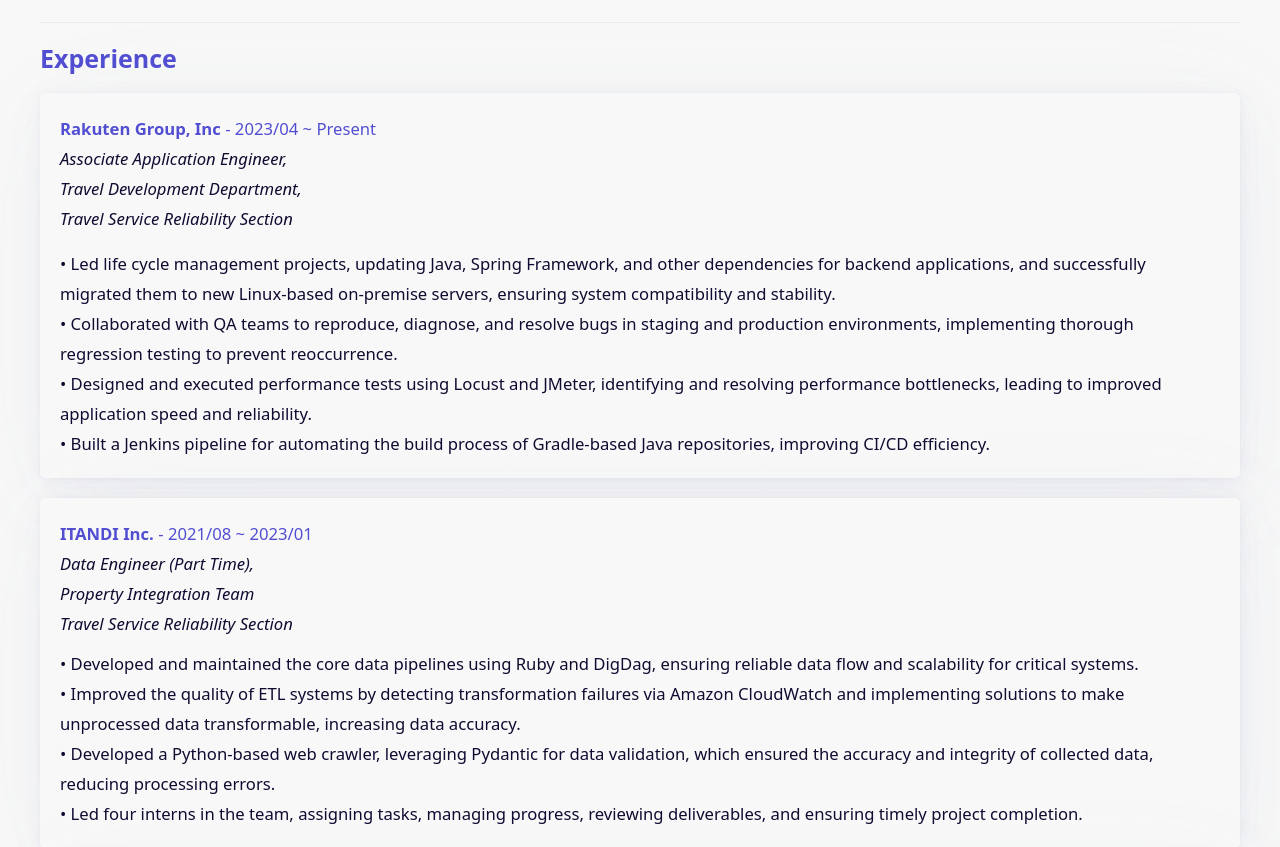
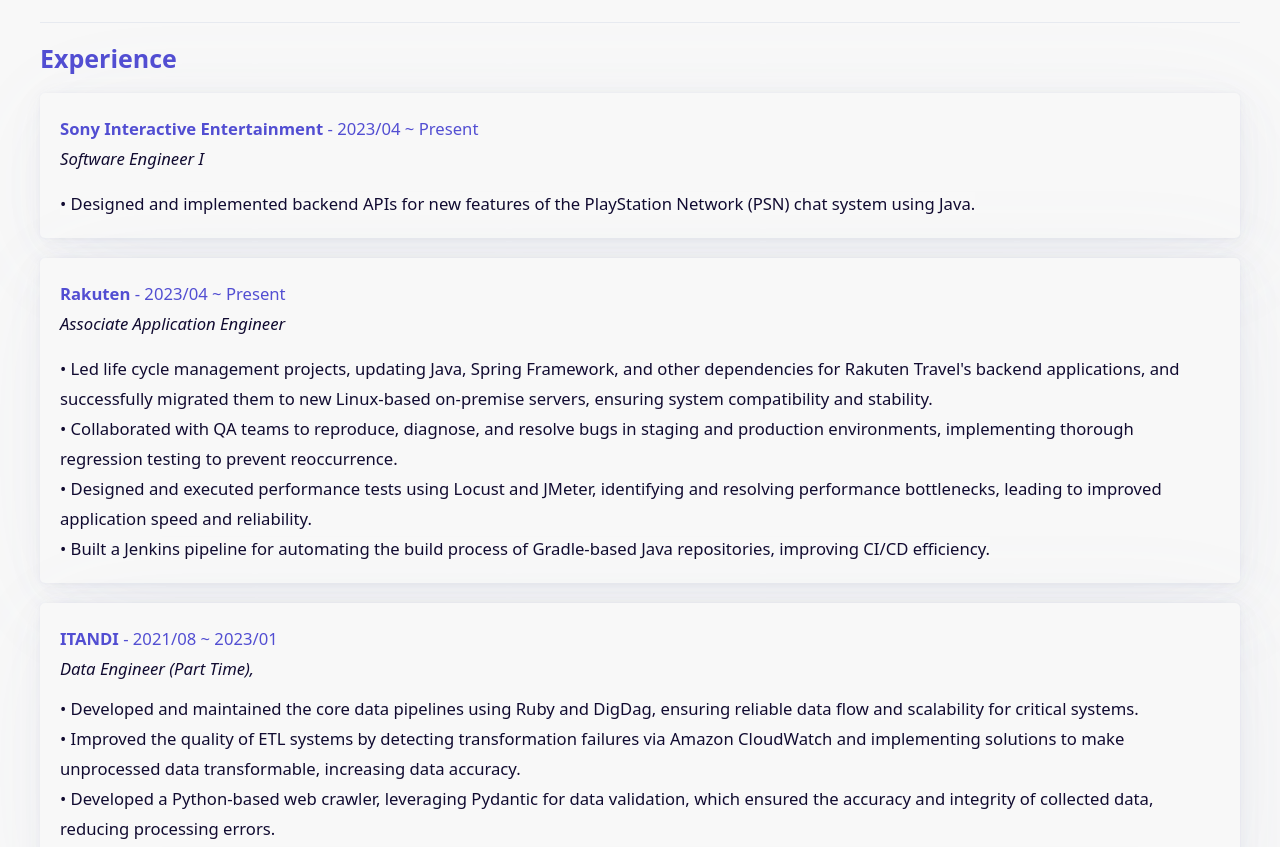
Before and after one commit to JulianTsugami/juliantsugami.github.io, a SvelteKit app: page / in a window 1280 px wide. Shown: the part 509-1356 px from the top of the page. Built offline with nearby package versions, Linux system fonts and the light colour scheme.

Commit message:
feat: add new experience

```diff
--- a/src/components/Experience.svelte
+++ b/src/components/Experience.svelte
@@ -1,16 +1,22 @@
 <h4 class="pico-color-indigo" id="experience">Experience</h4>
 <article style="background-color: #f8f8f8;">
-  <small class="pico-color-indigo"><b>Rakuten Group, Inc</b> - 2023/04 ~ Present</small>
+  <small class="pico-color-indigo"><b>Sony Interactive Entertainment</b> - 2023/04 ~ Present</small>
   <div style="margin-bottom: 15px;">
-    <small class="pico-color-indigo-950"><i>Associate Application Engineer,</i></small>
-    <br />
-    <small class="pico-color-indigo-950"><i>Travel Development Department,</i></small>
-    <br />
-    <small class="pico-color-indigo-950"><i>Travel Service Reliability Section</i></small>
+    <small class="pico-color-indigo-950"><i>Software Engineer I</i></small>
+  </div>
+  <small class="pico-color-indigo-950">
+    • Designed and implemented backend APIs for new features of the PlayStation Network (PSN) chat system using Java.</small
+  >
+  <br />
+</article>
+<article style="background-color: #f8f8f8;">
+  <small class="pico-color-indigo"><b>Rakuten</b> - 2023/04 ~ Present</small>
+  <div style="margin-bottom: 15px;">
+    <small class="pico-color-indigo-950"><i>Associate Application Engineer</i></small>
   </div>
   <small class="pico-color-indigo-950">
     • Led life cycle management projects, updating Java, Spring Framework, and other dependencies
-    for backend applications, and successfully migrated them to new Linux-based on-premise servers,
+    for Rakuten Travel's backend applications, and successfully migrated them to new Linux-based on-premise servers,
     ensuring system compatibility and stability.</small
   >
   <br />
@@ -31,13 +37,9 @@
   <br />
 </article>
 <article style="background-color: #f8f8f8;">
-  <small class="pico-color-indigo"><b>ITANDI Inc.</b> - 2021/08 ~ 2023/01</small>
+  <small class="pico-color-indigo"><b>ITANDI</b> - 2021/08 ~ 2023/01</small>
   <div style="margin-bottom: 10px;">
     <small class="pico-color-indigo-950"><i>Data Engineer (Part Time),</i></small>
-    <br />
-    <small class="pico-color-indigo-950"><i>Property Integration Team</i></small>
-    <br />
-    <small class="pico-color-indigo-950"><i>Travel Service Reliability Section</i></small>
   </div>
 
   <small class="pico-color-indigo-950">
```
Also changed, not shown: 7 other files (tests, documents, lock files or other folders).
